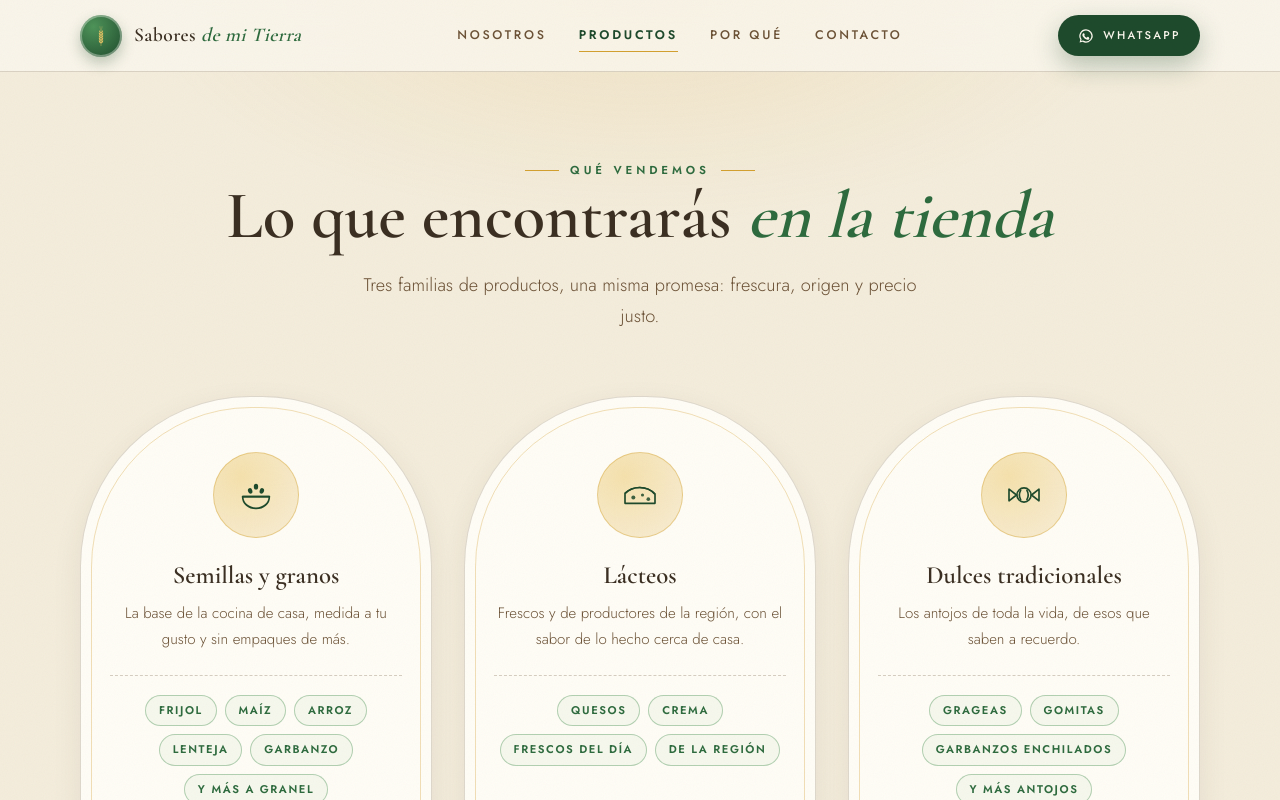
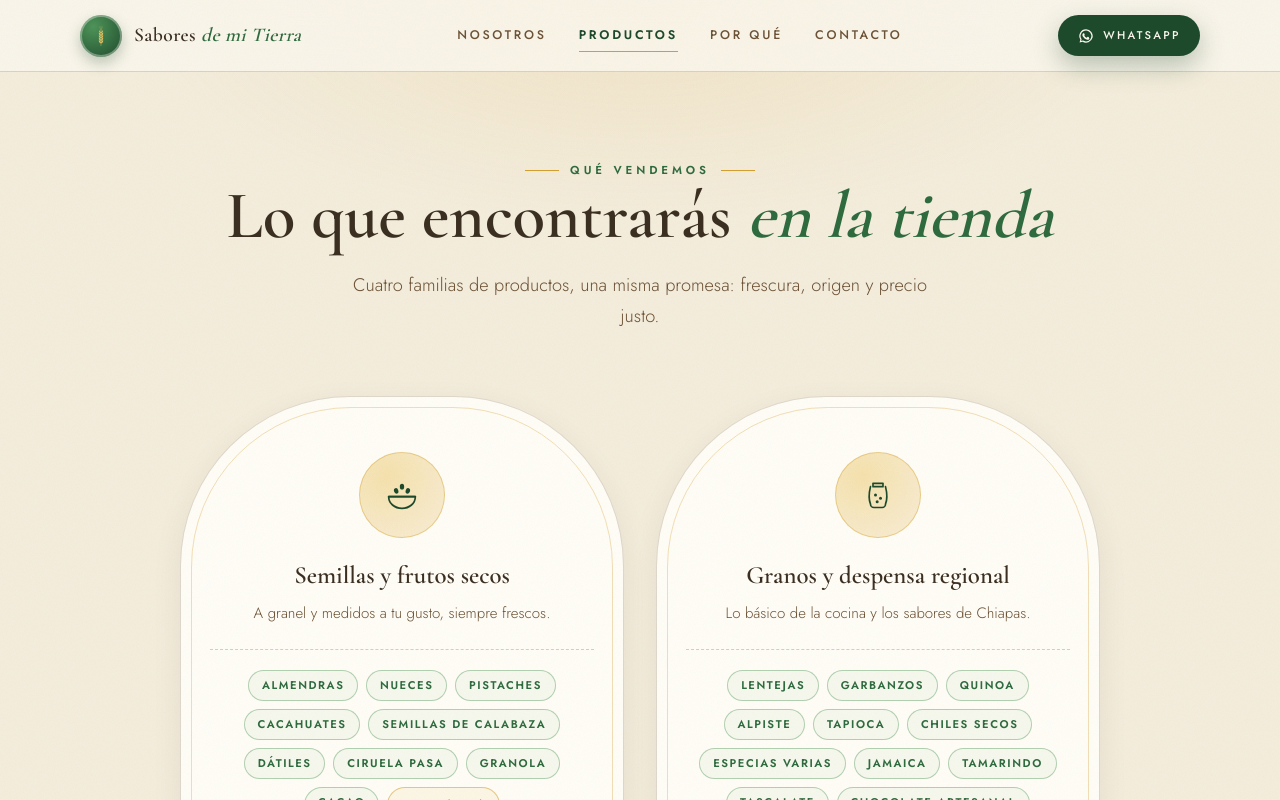
Before and after one commit to MrX-zeta/sabores-de-mi-tierra, a Next.js app in the folder apps/web/: page /productos in a window 1280 px wide. Shown: the top 800 px of the page. Built offline with nearby package versions, Linux system fonts and the light colour scheme.

Commit message:
feat(web): catálogo real de productos en 4 familias + ícono de especias

```diff
--- a/apps/web/src/app/globals.css
+++ b/apps/web/src/app/globals.css
@@ -448,7 +448,8 @@ h1 em, h2 em { font-style: italic; color: var(--verde-700); }
     var(--crema-2);
 }
 .prod-grid {
-  display: grid; grid-template-columns: repeat(3, 1fr); gap: clamp(1.2rem, 2.6vw, 2rem);
+  display: grid; grid-template-columns: repeat(2, 1fr); gap: clamp(1.2rem, 2.6vw, 2rem);
+  max-width: 920px; margin-inline: auto;
   padding-bottom: clamp(4rem, 8vw, 6.5rem);
 }
 .card {
@@ -482,6 +483,11 @@ h1 em, h2 em { font-style: italic; color: var(--verde-700); }
   font-size: 0.7rem; font-weight: 600; letter-spacing: 0.14em; text-transform: uppercase;
   color: var(--verde-700); border: 1px solid rgba(78, 148, 89, 0.4);
   border-radius: 999px; padding: 0.32rem 0.8rem; background: rgba(78, 148, 89, 0.05);
+}
+.card-lista li:last-child {
+  font-family: var(--f-display); font-style: italic; text-transform: none;
+  font-size: 0.85rem; letter-spacing: 0.04em; font-weight: 600;
+  color: var(--oro); border-color: rgba(211, 160, 47, 0.55); background: rgba(211, 160, 47, 0.08);
 }
 .granel-nota { text-align: center; padding-bottom: clamp(4rem, 8vw, 6rem); }
 .granel-nota-int {
--- a/apps/web/src/app/productos/page.tsx
+++ b/apps/web/src/app/productos/page.tsx
@@ -1,34 +1,12 @@
 import type { Metadata } from "next";
+import { familias } from "@/data/productos";
 import { Espiga } from "@/components/Espiga";
 
 export const metadata: Metadata = {
   title: "Productos",
-  description: "Semillas y granos a granel, lácteos de la región y dulces tradicionales.",
+  description:
+    "Semillas y frutos secos a granel, granos, especias regionales, lácteos y dulces tradicionales.",
 };
-
-const familias = [
-  {
-    icono: "#ico-semillas",
-    titulo: "Semillas y granos",
-    texto: "La base de la cocina de casa, medida a tu gusto y sin empaques de más.",
-    items: ["Frijol", "Maíz", "Arroz", "Lenteja", "Garbanzo", "Y más a granel"],
-    delay: 1,
-  },
-  {
-    icono: "#ico-lacteos",
-    titulo: "Lácteos",
-    texto: "Frescos y de productores de la región, con el sabor de lo hecho cerca de casa.",
-    items: ["Quesos", "Crema", "Frescos del día", "De la región"],
-    delay: 2,
-  },
-  {
-    icono: "#ico-dulces",
-    titulo: "Dulces tradicionales",
-    texto: "Los antojos de toda la vida, de esos que saben a recuerdo.",
-    items: ["Grageas", "Gomitas", "Garbanzos enchilados", "Y más antojos"],
-    delay: 3,
-  },
-];
 
 export default function Productos() {
   return (
@@ -40,21 +18,21 @@ export default function Productos() {
             Lo que encontrarás <em>en la tienda</em>
           </h1>
           <p className="lead hero-anim d4" style={{ marginInline: "auto" }}>
-            Tres familias de productos, una misma promesa: frescura, origen y precio justo.
+            Cuatro familias de productos, una misma promesa: frescura, origen y precio justo.
           </p>
         </div>
       </section>
 
       <div className="wrap prod-grid">
-        {familias.map((f) => (
-          <article key={f.titulo} className="card reveal" data-delay={f.delay}>
+        {familias.map((f, i) => (
+          <article key={f.id} className="card reveal" data-delay={Math.min(i + 1, 4)}>
             <div className="card-icono">
               <svg viewBox="0 0 48 48" aria-hidden="true"><use href={f.icono} /></svg>
             </div>
             <h3>{f.titulo}</h3>
             <p>{f.texto}</p>
             <ul className="card-lista">
-              {f.items.map((i) => <li key={i}>{i}</li>)}
+              {f.items.map((item) => <li key={item}>{item}</li>)}
             </ul>
           </article>
         ))}
--- a/apps/web/src/components/PuertasProducto.tsx
+++ b/apps/web/src/components/PuertasProducto.tsx
@@ -13,14 +13,14 @@ const puertas: Puerta[] = [
   {
     letrero: "Semillas",
     icono: "#ico-semillas",
-    chips: ["Frijol", "Maíz", "Arroz", "Lenteja"],
+    chips: ["Almendras", "Nueces", "Pistaches", "Quinoa"],
     nota: "A granel, frescas y medidas a tu gusto: la base de la cocina de casa.",
     delay: 1,
   },
   {
     letrero: "Lácteos",
     icono: "#ico-lacteos",
-    chips: ["Quesos", "Crema", "Frescos del día"],
+    chips: ["Quesillo", "Asadero", "Crema"],
     nota: "De productores de la región, con el sabor de lo hecho cerca de casa.",
     delay: 2,
   },
--- a/apps/web/src/components/SvgDefs.tsx
+++ b/apps/web/src/components/SvgDefs.tsx
@@ -59,6 +59,15 @@ export default function SvgDefs() {
             <path d="M20 18.5 C 18 22, 18 26, 20 29.5 M27.5 18.5 C 29.5 22, 29.5 26, 27.5 29.5" strokeLinecap="round" />
           </g>
         </symbol>
+        <symbol id="ico-especias" viewBox="0 0 48 48">
+          <g fill="none" stroke="currentColor" strokeWidth="2" strokeLinecap="round" strokeLinejoin="round">
+            <path d="M18 10 h12 v4 h-12 z" />
+            <path d="M15 14 c-2 8 -2 16 0 21 a4 4 0 0 0 4 4 h10 a4 4 0 0 0 4 -4 c2 -5 2 -13 0 -21" />
+          </g>
+          <g fill="currentColor">
+            <circle cx="21" cy="24" r="1.8" /><circle cx="27" cy="28" r="1.8" /><circle cx="23" cy="32" r="1.8" />
+          </g>
+        </symbol>
         <symbol id="ico-arriba" viewBox="0 0 24 24">
           <path fill="none" stroke="currentColor" strokeWidth="2" strokeLinecap="round" strokeLinejoin="round" d="M12 20 V5 M5.5 11.5 L12 5 l6.5 6.5" />
         </symbol>
--- /dev/null
+++ b/apps/web/src/data/productos.ts
@@ -0,0 +1,48 @@
+export type FamiliaProducto = {
+  id: string;
+  icono: string;
+  titulo: string;
+  texto: string;
+  items: string[];
+};
+
+export const familias: FamiliaProducto[] = [
+  {
+    id: "semillas",
+    icono: "#ico-semillas",
+    titulo: "Semillas y frutos secos",
+    texto: "A granel y medidos a tu gusto, siempre frescos.",
+    items: [
+      "Almendras", "Nueces", "Pistaches", "Cacahuates",
+      "Semillas de calabaza", "Dátiles", "Ciruela pasa", "Granola", "Cacao", "…y mucho más",
+    ],
+  },
+  {
+    id: "despensa",
+    icono: "#ico-especias",
+    titulo: "Granos y despensa regional",
+    texto: "Lo básico de la cocina y los sabores de Chiapas.",
+    items: [
+      "Lentejas", "Garbanzos", "Quinoa", "Alpiste", "Tapioca",
+      "Chiles secos", "Especias varias", "Jamaica", "Tamarindo",
+      "Tascalate", "Chocolate artesanal", "…y mucho más",
+    ],
+  },
+  {
+    id: "lacteos",
+    icono: "#ico-lacteos",
+    titulo: "Lácteos",
+    texto: "Frescos y de productores de la región.",
+    items: [
+      "Quesillo", "Queso asadero", "Queso panela", "Queso doble crema",
+      "Queso manchego", "Queso rayado", "Crema", "Mantequilla", "…y mucho más",
+    ],
+  },
+  {
+    id: "dulces",
+    icono: "#ico-dulces",
+    titulo: "Dulces tradicionales",
+    texto: "Los antojos de toda la vida, de esos que saben a recuerdo.",
+    items: ["Grageas", "Gomitas", "Garbanzos enchilados", "Cacahuates botaneros", "…y mucho más"],
+  },
+];
```
